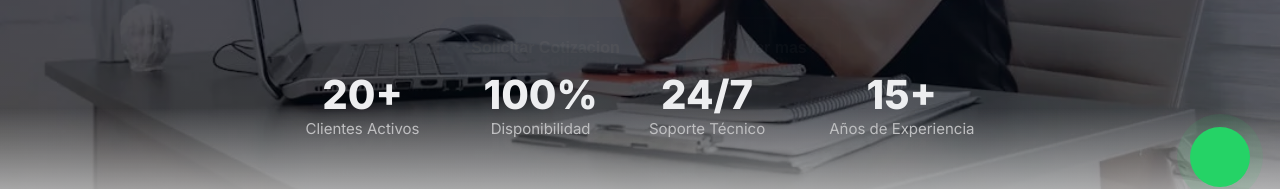
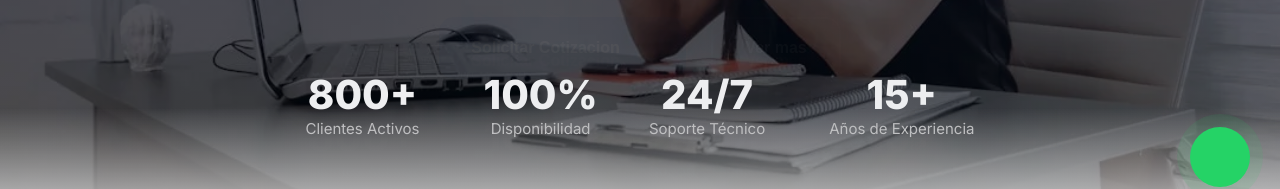
Before and after one commit to Fernando-Huertas/RCIngenieros, a React (Vite) app: page / in a window 1280 px wide. Shown: the part 583-772 px from the top of the page. Built offline with nearby package versions, Linux system fonts and the light colour scheme; some icons are missing.

Commit message:
cambio de numeros de cliente en sidebar

```diff
--- a/src/pages/Home.jsx
+++ b/src/pages/Home.jsx
@@ -229,7 +229,7 @@ export default function Home() {
             <div className="info-hero">
                 <div className="info-hero-group">
                     <div className="info-hero-cuadro">
-                        <span className="info-title">20+</span>
+                        <span className="info-title">800+</span>
                         <span className="info-description">Clientes Activos</span>
                     </div>
                     <div className="info-hero-cuadro">
@@ -276,7 +276,7 @@ export default function Home() {
             <div className="info-hero">
                 <div className="info-hero-group">
                     <div className="info-hero-cuadro">
-                        <span className="info-title">20+</span>
+                        <span className="info-title">800+</span>
                         <span className="info-description">Clientes Activos</span>
                     </div>
                     <div className="info-hero-cuadro">
@@ -324,7 +324,7 @@ export default function Home() {
             <div className="info-hero">
                 <div className="info-hero-group">
                     <div className="info-hero-cuadro">
-                        <span className="info-title">20+</span>
+                        <span className="info-title">800+</span>
                         <span className="info-description">Clientes Activos</span>
                     </div>
                     <div className="info-hero-cuadro">
@@ -372,7 +372,7 @@ export default function Home() {
             <div className="info-hero">
                 <div className="info-hero-group">
                     <div className="info-hero-cuadro">
-                        <span className="info-title">20+</span>
+                        <span className="info-title">800+</span>
                         <span className="info-description">Clientes Activos</span>
                     </div>
                     <div className="info-hero-cuadro">
```
